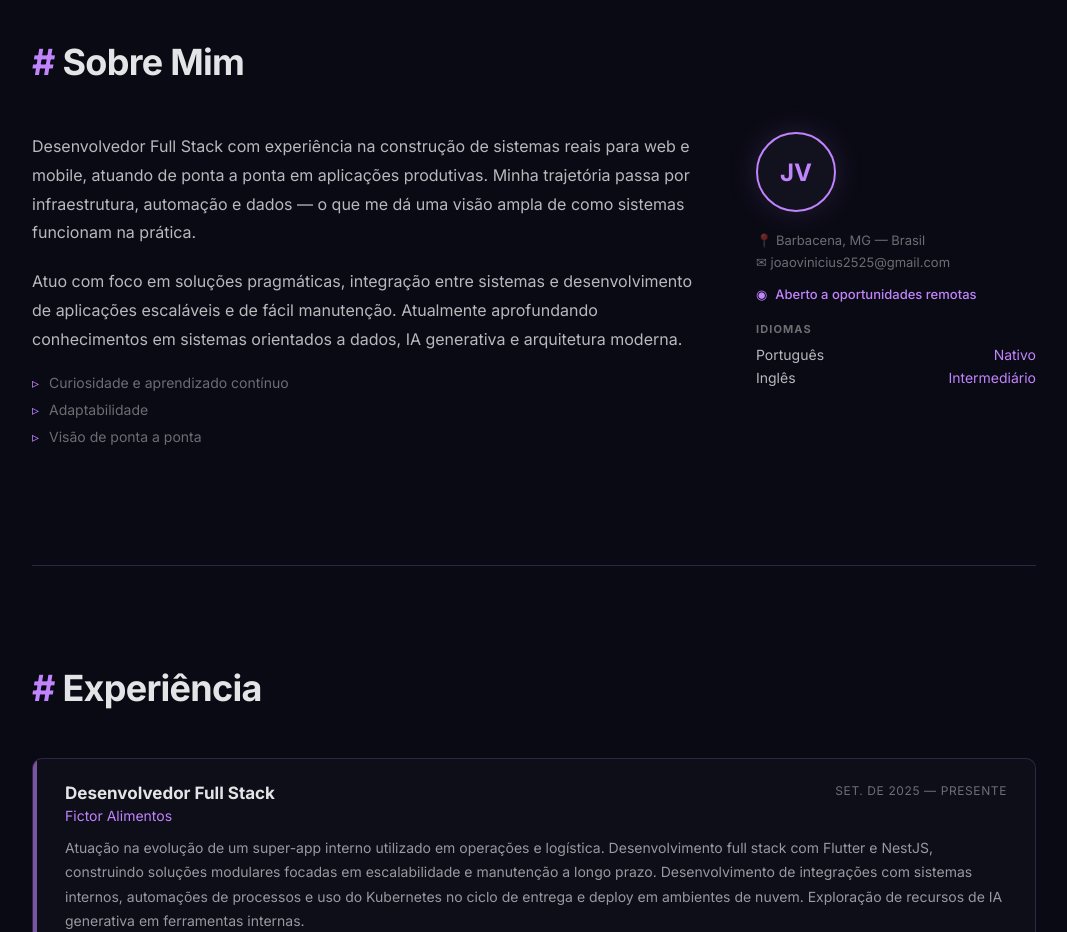
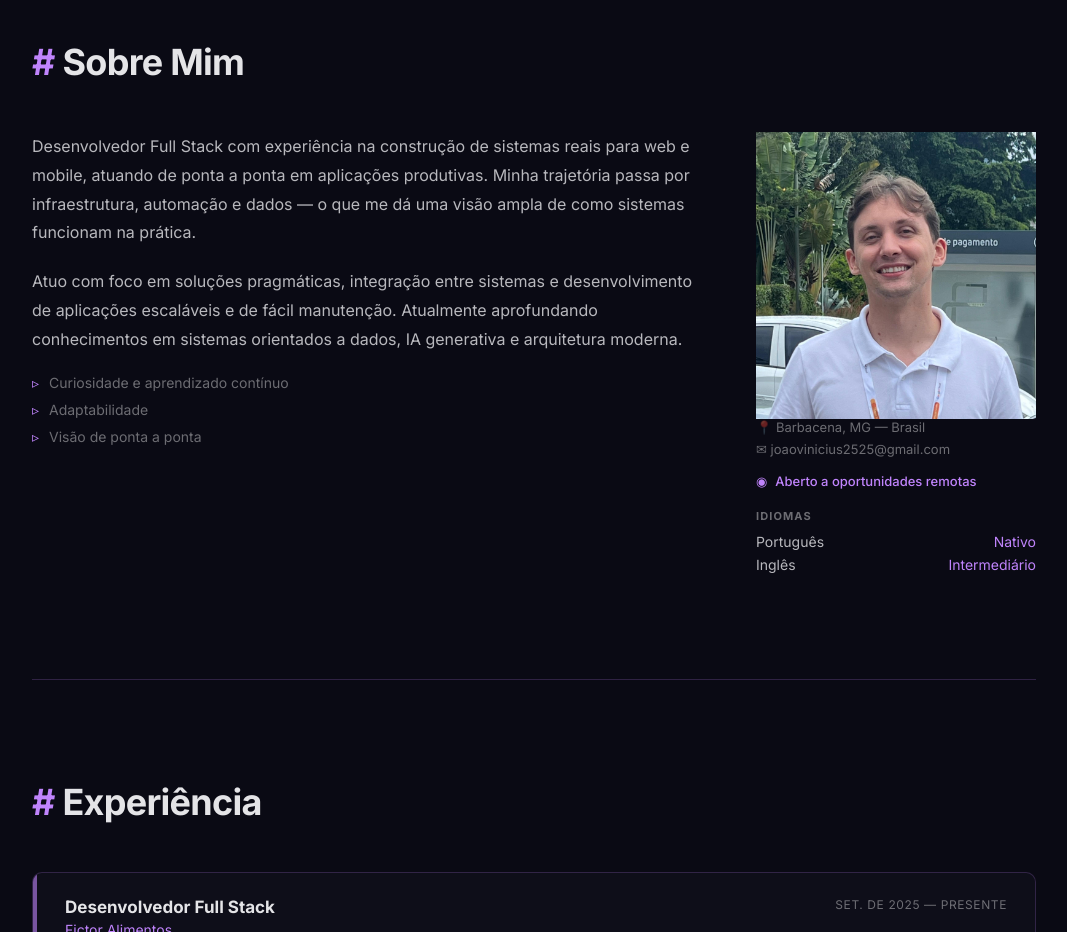
Before and after one commit to Joaovsr/joaovsr.github.io, a Vue app: page /3 in a window 1280 px wide. Shown: the part 860-1792 px from the top of the page, without its empty margins (106-1173 px from the left). Built offline with nearby package versions, Linux system fonts and the light colour scheme; a web font is replaced by a local one.

Commit message:
add avatar image to profile sections in Version1View and Version3View

```diff
--- a/src/views/Version1View.vue
+++ b/src/views/Version1View.vue
@@ -1,5 +1,5 @@
 <template>
-  <div class="v1" @wheel.prevent="onWheel">
+  <div class="v1" @wheel="onWheel">
     <!-- Stars Background -->
     <div class="stars" aria-hidden="true">
       <span v-for="i in 60" :key="i" class="star" :style="starStyle(i)" />
@@ -82,7 +82,7 @@
             </p>
           </div>
           <div class="v1-about__profile">
-            <div class="v1-about__avatar">JV</div>
+            <img src="/avatar.jpg" alt="João Vinicius" class="v1-about__avatar"/>
             <div class="v1-about__info">
               <p class="v1-about__location">📍 {{ t('location') }}</p>
               <p class="v1-about__email">✉ joaovinicius2525@gmail.com</p>
@@ -261,7 +261,17 @@ function starStyle(i: number) {
 let wheelTimeout: ReturnType<typeof setTimeout> | null = null
 
 function onWheel(e: WheelEvent) {
+  const currentId = currentSection.value === -1 ? 'hero' : sections[currentSection.value]?.id
+  const currentEl = currentId ? document.getElementById(currentId) : null
+
+  if (currentEl) {
+    const rect = currentEl.getBoundingClientRect()
+    if (e.deltaY > 0 && rect.bottom > window.innerHeight + 5) return
+    if (e.deltaY < 0 && rect.top < -5) return
+  }
+
   if (wheelTimeout) return
+  e.preventDefault()
   wheelTimeout = setTimeout(() => { wheelTimeout = null }, 700)
 
   if (e.deltaY > 0 && currentSection.value < sections.length - 1) {
@@ -297,7 +307,7 @@ onMounted(() => {
         }
       }
     },
-    { threshold: 0.5 }
+    { threshold: 0, rootMargin: '-40% 0px -40% 0px' }
   )
   ;['hero', ...sections.map(s => s.id)].forEach(id => {
     const el = document.getElementById(id)
--- a/src/views/Version3View.vue
+++ b/src/views/Version3View.vue
@@ -56,7 +56,7 @@
             </ul>
           </div>
           <div class="v3-about__sidebar">
-            <div class="v3-about__avatar">JV</div>
+            <img src="/avatar.jpg" alt="João Vinicius" />
             <div class="v3-about__info">
               <p>📍 {{ t('location') }}</p>
               <p>✉ joaovinicius2525@gmail.com</p>
```
Also changed, not shown: public/avatar.jpg (added).
